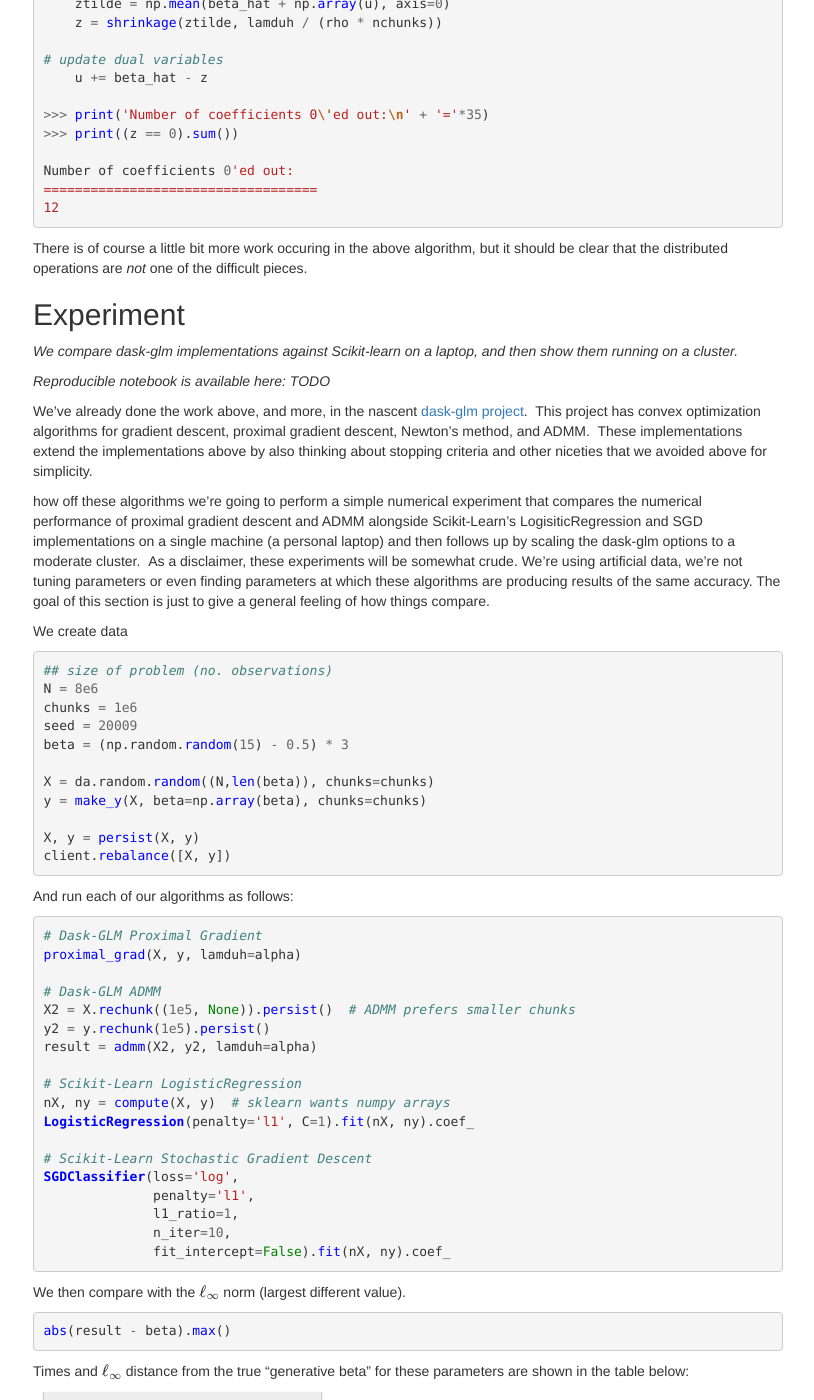
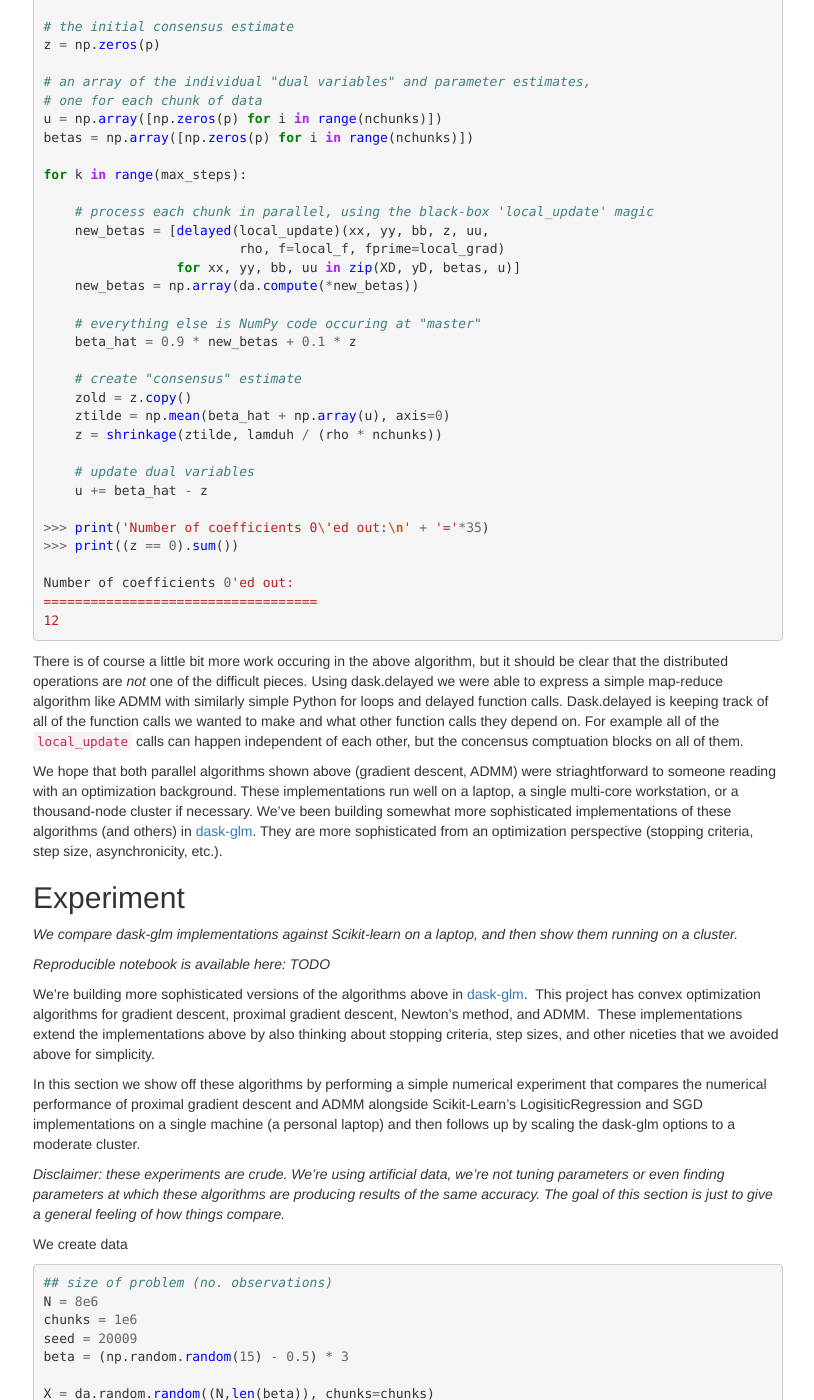
Before and after one commit to besyskymnbk/blog, a Jekyll site: the page built from _posts/work/2017-03-17-dask-glm-1.md, in a window 1280 px wide and 1400 px high, scrolled down 4486 px. Shown: the whole window, without its empty margins (232-1046 px from the left). Built offline with Jekyll 4.4.1, drawn with Linux system fonts in a browser that asks for light colours; formulas are drawn with MathJax 3; comment, search, counter and statistics services are not loaded; some of the changed text lies outside the part shown.

Commit message:
language edits to dask-glm, add profile plots

````diff
--- a/_posts/work/2017-03-17-dask-glm-1.md
+++ b/_posts/work/2017-03-17-dask-glm-1.md
@@ -16,9 +16,10 @@ Foundation](https://www.moore.org/).*
 Summary
 -------
 
-We discuss building distributed optimization algorithms with Dask.  We show
-both some simple examples and benchmarks.  We also talk about the experience of
-learning Dask to do this kind of work.
+We build distributed optimization algorithms with Dask.  We show both simple
+examples and also benchmarks from a nascent
+[dask-glm](https://github.com/dask/dask-glm) library.  We also talk about the
+experience of learning Dask to do this kind of work.
 
 This blogpost is co-authored by Chris White (Capital One) who knows
 optimization and Matthew Rocklin (Continuum Analytics) who knows distributed
@@ -42,42 +43,53 @@ researcher's skillset now has to extend beyond linear algebra and optimization
 theory to include parallel algorithms and possibly even network programming,
 especially if you want to explore and create more interesting algorithms.
 
-1.  Algorithmic researcher (Chris): someone who knows optimization and
-    iterative algorithms like Conjugate Gradient, Dual Ascent, or GMRES but isn't so hot on
-    distributed computing topics like sockets, MPI, load balancing, etc..
-2.  Distributed systems/Dask developer (Matt): someone who knows how to move
+However, relatively few people understand both mathematical optimization theory
+and the details of distributed systems.  Typically algorithmic researchers
+depend on the APIs of distributed computing libraries like Spark or Flink to
+implement their algorithms.  In this blogpost we explore the extent to which
+Dask can be helpful in these applications.  We approach this from two
+perspectives:
+
+1.  **Algorithmic researcher** (Chris): someone who knows optimization and
+    iterative algorithms like Conjugate Gradient, Dual Ascent, or GMRES but
+    isn't so hot on distributed computing topics like sockets, MPI, load
+    balancing, etc..
+2.  **Distributed systems developer** (Matt): someone who knows how to move
     bytes around and keep machines busy but doesn't know the right way to do a
     line search or handle a poorly conditioned matrix
 
 
 Prototyping Algorithms in Dask
---------
+------------------------------
 
 Given knowledge of algorithms and of NumPy array computing it is easy to write parallel algorithms with Dask.   For a range of complicated algorithmic structures we have two straightforward choices:
 
-1.  Exploit naive parallelism in common operations such as matrix multiplication
-2.  Parallel process the data in "chunks" and use those outputs to update each iteration
+TODO: matt needs to change this language
 
-Coding up either of these options from scratch can be a daunting task, but with Dask it is actually as simple as writing NumPy code.
+1.  Use parallel multi-dimensional arrays to contruct algorithms from common operations like matrix multiplication, SVD, etc..  This mirrors mathematical algorithms well but lacks some flexibility.
+2.  Create algorithms by hand that track operations on individual chunks of in-memory data and dependencies between them.  This is very flexible but requires a bit more care.
 
-Let's build up an example of fitting a large linear regression model using both built-in array parallellism and fancier, more customized parallelization features that Dask offers.  The `dask.array` module helps us to easily parallelize standard NumPy functionality using the same syntax -- we'll start there.
+Coding up either of these options from scratch can be a daunting task, but with Dask it can be as simple as writing NumPy code.
 
-#### Data Creation
+Let's build up an example of fitting a large linear regression model using both built-in array parallellism and fancier, more customized parallelization features that Dask offers.  The [dask.array](http://dask.pydata.org/en/latest/array.html) module helps us to easily parallelize standard NumPy functionality using the same syntax -- we'll start there.
 
-Dask has [many ways of creating dask arrays](http://dask.pydata.org/en/latest/array-creation.html); to get us started quickly prototyping let's create some random data in a way that should look familiar to NumPy users.
+### Data Creation
+
+Dask has [many ways to create dask arrays](http://dask.pydata.org/en/latest/array-creation.html); to get us started quickly prototyping let's create some random data in a way that should look familiar to NumPy users.
 
 ```python
 import dask
 import dask.array as da
 import numpy as np
 
+import dask
 from dask import delayed, persist, compute
 from dask.distributed import Client
 
 client = Client()
 
 ## create inputs with a bunch of independent normals
-beta = np.random.random(100) # random beta coefficients, no intercept
+beta = np.random.random(100)  # random beta coefficients, no intercept
 X = da.random.normal(0, 1, size=(1000000, 100), chunks=(100000, 100))
 y = X.dot(beta) + da.random.normal(0, 1, size=1000000, chunks=(100000,))
 
@@ -86,7 +98,7 @@ X, y = persist(X, y)
 client.rebalance([X, y])
 ```
 
-Observe that `X` is a dask array stored in 10 chunks, each of size `(1000, 100)`.  Also note that `X.dot(beta)` runs smoothly for both `numpy` and `dask` arrays, so we can write code that basically works in either world.
+Observe that `X` is a dask array stored in 10 chunks, each of size `(100000, 100)`.  Also note that `X.dot(beta)` runs smoothly for both `numpy` and `dask` arrays, so we can write code that basically works in either world.
 
 **Caveat:**  If `X` is a `numpy` array and `beta` is a `dask` array, `X.dot(beta)` will output an *in-memory* `numpy` array.  This is usually not desirable as you want to carefully choose when to load something into memory. One fix is to use `multipledispatch` to handle odd edge cases; for a starting example, check out the `dot` code [here](https://github.com/dask/dask-glm/blob/master/dask_glm/utils.py#L65-L84).
 
@@ -141,33 +154,34 @@ for k in range(max_steps):
     func = ((y - Xbeta)**2).sum()
     gradient = 2 * X.T.dot(Xbeta - y)
 
-## update
+    ## Update
     obeta = beta_hat
     beta_hat = beta_hat - step_size * gradient
     new_func = ((y - X.dot(beta_hat))**2).sum()
-    beta_hat, func, new_func = compute(beta_hat, func, new_func) # the only dask
+    beta_hat, func, new_func = dask.compute(beta_hat, func, new_func)  # <--- Dask code
 
-## check for convergence
+    ## Check for convergence
     change = np.absolute(beta_hat - obeta).max()
 
     if change < tol:
         break
 
->>> np.absolute(beta_hat - beta).max()
+>>> abs(beta_hat - beta).max()
 0.0024817567259038942
 ```
 
-**MATT TODO**: Comment on any dask-ifications
+It's worth noting that almost all of this code is exactly the same as the equivalent NumPy code.  Because Dask.array and NumPy share the same API it's pretty easy for people who are already comfortable with NumPy to get started with distributed algorithms right away.  The only thing we had to change was how we produce our original data (`da.random.normal` instead of `np.random.normal`) and the call to `dask.compute` at the end of the update state.  The `dask.compute` call tells Dask to go ahead and actually evalute eveyrthing we've told it to do so far (Dask is lazy by default).  Otherwise, all of the mathematical operations, matrix multiplies, slicing, etc. are exactly the same as with Numpy, except that Dask.array builds up a chunk-wise parallel computation for us and Dask.distributed can execute that computation in parallel.
 
-To better appreciate all the scheduling that is happening in one single step of the above algorithm, here is a visualization of the computation necessary to compute `beta_hat` and the new function value `new_func`:
+To better appreciate all the scheduling that is happening in one update step of the above algorithm, here is a visualization of the computation necessary to compute `beta_hat` and the new function value `new_func`:
 
 <img src="{{ BASE_PATH }}/images/grad_step-white.svg"
      width="60%"
      alt="Gradient descent step Dask graph">
 
+
 #### Array Programming + dask.delayed
 
-Now that we've seen how to use the built-in parallelism offered by Dask, let's go one step further and talk about writing more customized parallel algorithms; many distributed "consensus" based algorithms in machine learning are based on the idea that each chunk of data can be "processed" in parallel, and send their guess for the optimal parameter value to some master node.  The master then computes a "consensus" estimate for the optimal parameters and reports that back to all of the workers.  Each worker then processes their chunk of data given this new information, and the process continues until convergence.
+Now that we've seen how to use the built-in parallel algorithms offered by Dask.array, let's go one step further and talk about writing more customized parallel algorithms.  Many distributed "consensus" based algorithms in machine learning are based on the idea that each chunk of data can be processed independently in parallel, and send their guess for the optimal parameter value to some master node.  The master then computes a *consensus* estimate for the optimal parameters and reports that back to all of the workers.  Each worker then processes their chunk of data given this new information, and the process continues until convergence.  From a parallel computing perpsective this is a pretty simple procedure, it's just simple map-reduce.  We'll use this as a very simple example for how to use Dask's more customizable parallel options.
 
 One such algorithm is the [Alternating Direction Method of Multipliers](http://stanford.edu/~boyd/admm.html), or ADMM for short.  For the sake of this post, we will consider the work done by each worker to be a black box.
 
@@ -178,11 +192,12 @@ $$
 $$
 
 At the end of the day, all we will do is:
+
 - create NumPy functions which define how each chunk updates its parameter estimates
 - wrap those functions in `dask.delayed`
 - call `dask.compute` and process the individual estimates, again using NumPy
 
-First we need to define some "local" functions that the chunks will use to update their individual parameter estimates, and import the black box `local_update` step from `dask_glm`; also, we will need the so-called "shrinkage" operator (which is the [proximal operator](https://en.wikipedia.org/wiki/Proximal_operator) for the $l1$-norm in our problem):
+First we need to define some *local* functions that the chunks will use to update their individual parameter estimates, and import the black box `local_update` step from `dask_glm`; also, we will need the so-called *shrinkage* operator (which is the [proximal operator](https://en.wikipedia.org/wiki/Proximal_operator) for the $l1$-norm in our problem):
 
 ```python
 from dask_glm.algorithms import local_update
@@ -205,8 +220,9 @@ rho = 1.0
 
 (n, p) = X.shape
 nchunks = X.npartitions
-XD = X.to_delayed().flatten().tolist() # imagine a list of numpy arrays, one for each chunk
-yD = y.to_delayed().flatten().tolist()
+
+XD = X.to_delayed().flatten().tolist()  # A list of pointers to remote numpy arrays
+yD = y.to_delayed().flatten().tolist()  # ... one for each chunk
 
 # the initial consensus estimate
 z = np.zeros(p)
@@ -218,21 +234,21 @@ betas = np.array([np.zeros(p) for i in range(nchunks)])
 
 for k in range(max_steps):
 
-# process each chunk in parallel, using the black-box 'local_update' magic
+    # process each chunk in parallel, using the black-box 'local_update' magic
     new_betas = [delayed(local_update)(xx, yy, bb, z, uu,
-    rho, f=local_f, fprime=local_grad) for
-    xx, yy, bb, uu in zip(XD, yD, betas, u)]
+                         rho, f=local_f, fprime=local_grad)
+                 for xx, yy, bb, uu in zip(XD, yD, betas, u)]
     new_betas = np.array(da.compute(*new_betas))
 
-# everything else is NumPy code occuring at "master"
+    # everything else is NumPy code occuring at "master"
     beta_hat = 0.9 * new_betas + 0.1 * z
 
-# create "consensus" estimate
+    # create "consensus" estimate
     zold = z.copy()
     ztilde = np.mean(beta_hat + np.array(u), axis=0)
     z = shrinkage(ztilde, lamduh / (rho * nchunks))
 
-# update dual variables
+    # update dual variables
     u += beta_hat - z
 
 >>> print('Number of coefficients 0\'ed out:\n' + '='*35)
@@ -243,7 +259,17 @@ Number of coefficients 0'ed out:
 12
 ```
 
-There is of course a little bit more work occuring in the above algorithm, but it should be clear that the distributed operations are *not* one of the difficult pieces.
+There is of course a little bit more work occuring in the above algorithm, but it should be clear that the distributed operations are *not* one of the difficult pieces.  Using dask.delayed we were able to express a simple map-reduce algorithm like ADMM with similarly simple Python for loops and delayed function calls.  Dask.delayed is keeping track of all of the function calls we wanted to make and what other function calls they depend on.  For example all of the `local_update` calls can happen independent of each other, but the concensus comptuation blocks on all of them.
+
+
+We hope that both parallel algorithms shown above (gradient descent, ADMM) were
+striaghtforward to someone reading with an optimization background.  These
+implementations run well on a laptop, a single multi-core workstation, or a
+thousand-node cluster if necessary.  We've been building somewhat more
+sophisticated implementations of these algorithms (and others) in
+[dask-glm](https://github.com/dask/dask-glm).  They are more sophisticated from an
+optimization perspective (stopping criteria, step size, asynchronicity, etc.).
+
 
 
 Experiment
@@ -254,22 +280,23 @@ show them running on a cluster.*
 
 *Reproducible notebook is available here: TODO*
 
-We've already done the work above, and more, in the nascent [dask-glm
-project](https://github.com/dask/dask-glm).  This project has convex
+We're building more sophisticated versions of the algorithms above in
+[dask-glm](https://github.com/dask/dask-glm).  This project has convex
 optimization algorithms for gradient descent, proximal gradient descent,
 Newton's method, and ADMM.  These implementations extend the implementations
-above by also thinking about stopping criteria and other niceties that we
-avoided above for simplicity.
+above by also thinking about stopping criteria, step sizes, and other niceties
+that we avoided above for simplicity.
 
-how off these algorithms we're going to perform a simple numerical experiment
-that compares the numerical performance of proximal gradient descent and ADMM
-alongside Scikit-Learn's LogisiticRegression and SGD implementations on a
-single machine (a personal laptop) and then follows up by scaling the dask-glm
-options to a moderate cluster.  As a disclaimer, these experiments will be
-somewhat crude.  We're using artificial data, we're not tuning parameters or
-even finding parameters at which these algorithms are producing results of the
-same accuracy.  The goal of this section is just to give a general feeling of
-how things compare.
+In this section we show off these algorithms by performing a simple numerical
+experiment that compares the numerical performance of proximal gradient descent
+and ADMM alongside Scikit-Learn's LogisiticRegression and SGD implementations
+on a single machine (a personal laptop) and then follows up by scaling the
+dask-glm options to a moderate cluster.
+
+*Disclaimer: these experiments are crude.  We're using artificial data, we're not tuning
+parameters or even finding parameters at which these algorithms are producing
+results of the same accuracy.  The goal of this section is just to give a
+general feeling of how things compare.*
 
 We create data
 
@@ -291,7 +318,7 @@ And run each of our algorithms as follows:
 
 ```python
 # Dask-GLM Proximal Gradient
-proximal_grad(X, y, lamduh=alpha)
+result = proximal_grad(X, y, lamduh=alpha)
 
 # Dask-GLM ADMM
 X2 = X.rechunk((1e5, None)).persist()  # ADMM prefers smaller chunks
@@ -350,14 +377,26 @@ Times and $\ell_\infty$ distance from the true "generative beta" for these param
 
 Again, please don't take these numbers too seriously: these algorithms all solve
 regularized problems, so we don't expect the results to necessarily be close to the
-underlying generative beta (even asymptotically); the numbers above are meant to
+underlying generative beta (even asymptotically).  The numbers above are meant to
 demonstrate that they all returns results which were roughly the same distance
-from the beta above.
+from the beta above.  Also, Dask-glm is using a full four-core laptop while
+SKLearn is restricted to use a single core.
 
-Also, Dask-glm is using a full four-core laptop while SKLearn is restricted to
-use a single core.
+In the sections below we include profile plots for proximal gradient and ADMM.
+You can see the difference in complexity of the algorithms.  ADMM is much
+simpler from Dask's perspective but also saturates hardware better for this
+chunksize.
 
-TODO Matt: Add profile plots
+#### Profile Plot for Proximal Gradient Descent
+
+<iframe src="https://cdn.rawgit.com/mrocklin/5dec93966e0daa2edb8fcde8449a5335/raw/52f81540fd969e3ff4c69f1f44a401d25d9134ff/dask-glm-proximal-grad-small.html"
+        width="800" height="400"></iframe>
+
+#### Profile Plot for ADMM
+
+<iframe src="https://cdn.rawgit.com/mrocklin/5dec93966e0daa2edb8fcde8449a5335/raw/52f81540fd969e3ff4c69f1f44a401d25d9134ff/dask-glm-admm.html"
+        width="800" height="400"></iframe>
+
 
 The general takeaway here is that dask-glm does comparably on a single machine.
 If your problem fits nicely on a single machine you should continue to use
@@ -365,6 +404,7 @@ Scikit-Learn and Statsmodels.  The real benefit here is that the Dask-GLM
 algorithms *scale*.  They can run efficiently on data that is
 larger-than-memory by operating off of disk and they can run efficiently on a
 cluster.
+
 
 ### Cluster Computing
 
@@ -433,17 +473,19 @@ This work triggered a number of concrete changes within the Dask library:
     (gradient descent, proximal gradient descent, BFGS).  This is particulalry
     a problem because NumPy is very fast.  Often our tasks take only a few
     milliseconds, which makes Dask's overhead of 200us per task become very
-    relevant.  We've started resolving this problem in a few ways like more
-    aggressive task fusion and lower overheads generally.  In practice we've
-    started handling this just by choosing chunksizes well.  I suspect that for
-    the dask-glm in particular we'll just develop auto-chunksize heuristics.
-    We expect this problem to recur in other work with scientists on HPC
-    systems who have similar problems.
+    relevant (this is why you see whitespace in the profile plots above).
+    We've started resolving this problem in a few ways like more aggressive
+    task fusion and lower overheads generally, but this will be a medium-term
+    challenge.  In practice for dask-glm we've started handling this just by
+    choosing chunksizes well.  I suspect that for the dask-glm in particular
+    we'll just develop auto-chunksize heuristics that will mostly solve this
+    problem.  However we expect this problem to recur in other work with
+    scientists on HPC systems who have similar situations.
 4.  A couple of things can be tricky for algorithmic users:
-    1.  Placing the calls to asynchronously start computation (persist, compute)
-        In practice Chris did a good job here and then I came through and
-        tweaked things afterwards.  The web diagnostics ended up being crucial
-        to identify issues here.
+    1.  Placing the calls to asynchronously start computation (persist,
+        compute).  In practice Chris did a good job here and then I came through
+        and tweaked things afterwards.  The web diagnostics ended up being
+        crucial to identify issues.
     2.  Avoiding accidentally calling NumPy functions on dask.arrays and vice
         versa.  We've improved this on the dask.array side, they now operate
         intelligently when given numpy arrays.  Changing this on the NumPy side
````
Also changed, not shown: other parts of _posts/work/2017-03-17-dask-glm-1.md (+11 -10 lines).
